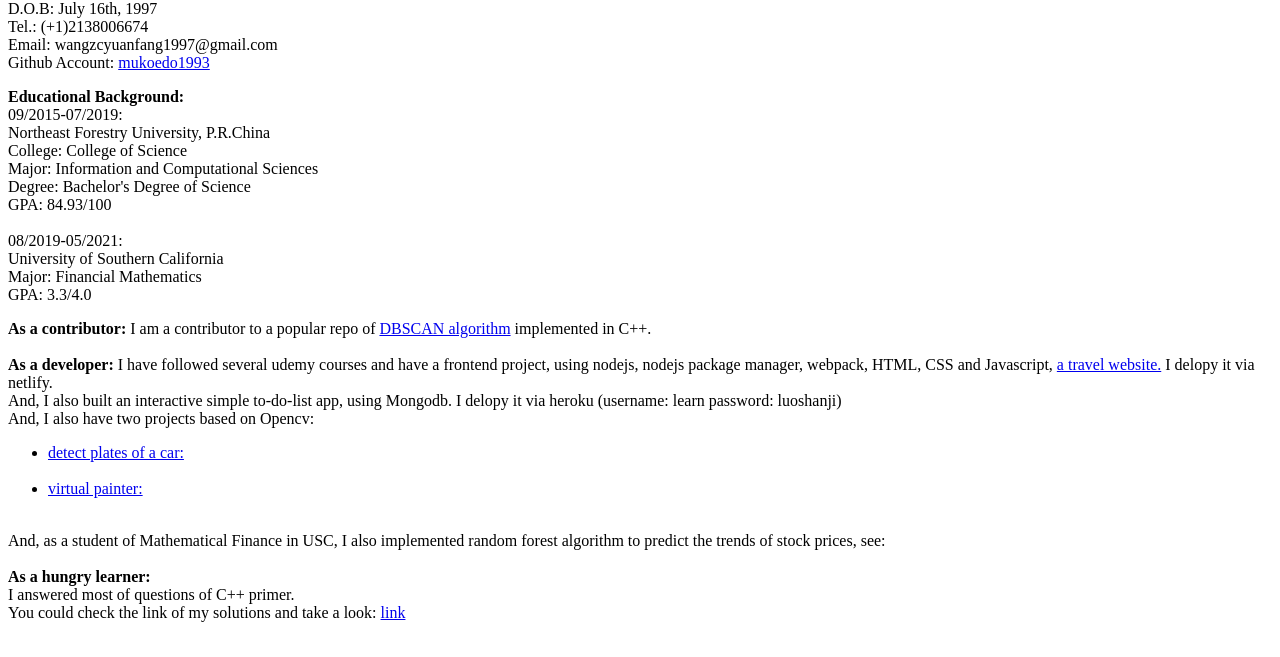
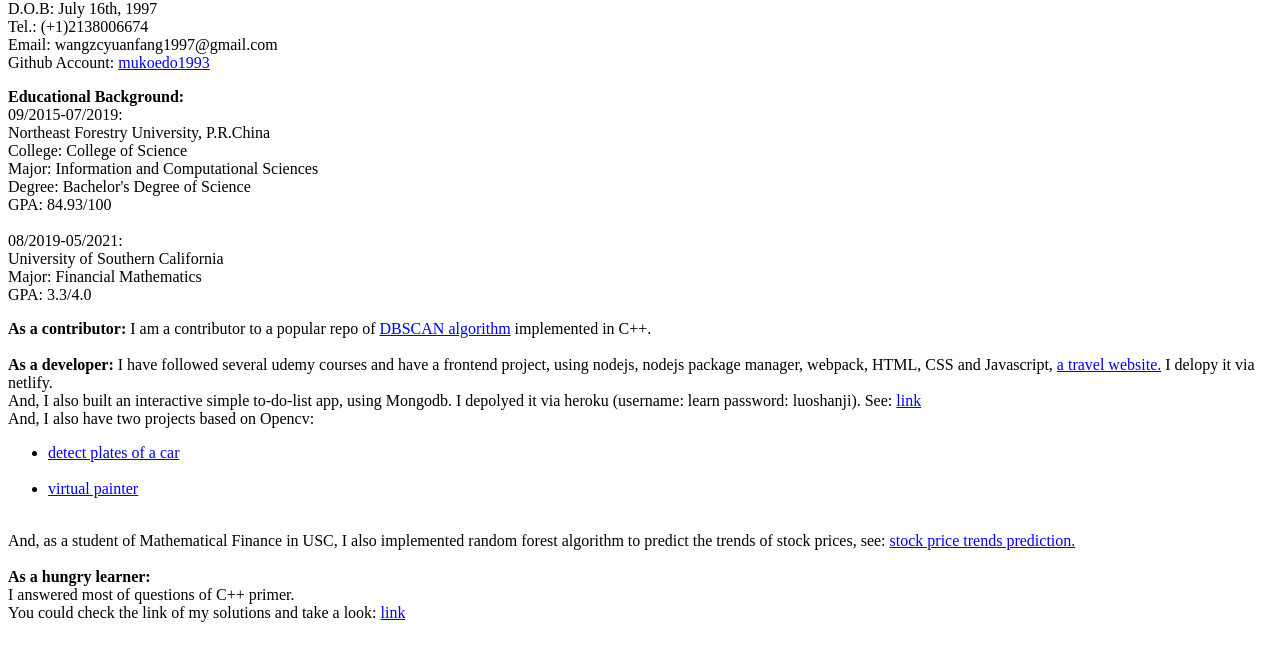
Before and after one commit to mukoedo1993/my_resume, a website: page app/index.html in a window 1280 px wide. Shown: the part 116-773 px from the top of the page. Drawn offline with Linux system fonts and the light colour scheme.

Commit message:
Update some info.

```diff
--- a/app/index.html
+++ b/app/index.html
@@ -56,12 +56,14 @@
     I have followed several udemy courses and have a frontend project, using nodejs, nodejs package manager, webpack, HTML, CSS and Javascript,
      <a href="https://stupefied-spence-c25693.netlify.app/" alt="travel-website-project" class="travel-link">a travel website.</a>
      I delopy it via netlify.<br>
-    And, I also built an interactive simple to-do-list app, using Mongodb. I delopy it via heroku (username: learn password: luoshanji)<br>
+    And, I also built an interactive simple to-do-list app, using Mongodb. I depolyed it via heroku (username: learn password: luoshanji).
+    See: <a href="https://to-do-list-mongodb-testapp.herokuapp.com/">link</a><br>
     And, I also have two projects based on Opencv:<br>
     <ul>
-      <li><a href="https://github.com/mukoedo1993/license_plate_detector">detect plates of a car:</a></li><br>
-      <li><a href="https://github.com/mukoedo1993/Virtual-Painter">virtual painter: </a></li><br>
+      <li><a href="https://github.com/mukoedo1993/license_plate_detector">detect plates of a car </a></li><br>
+      <li><a href="https://github.com/mukoedo1993/Virtual-Painter">virtual painter </a></li><br>
     </ul>And, as a student of Mathematical Finance in USC, I also implemented random forest algorithm to predict the trends of stock prices, see:
+    <a href="https://github.com/mukoedo1993/Math590_project/tree/master/Zichun%20Wang's%20Work">stock price trends prediction.</a>
 
   </div><br>
     <!--end of class developer-->
```
Also changed, not shown: docs/index.html (+1 -1 lines).
